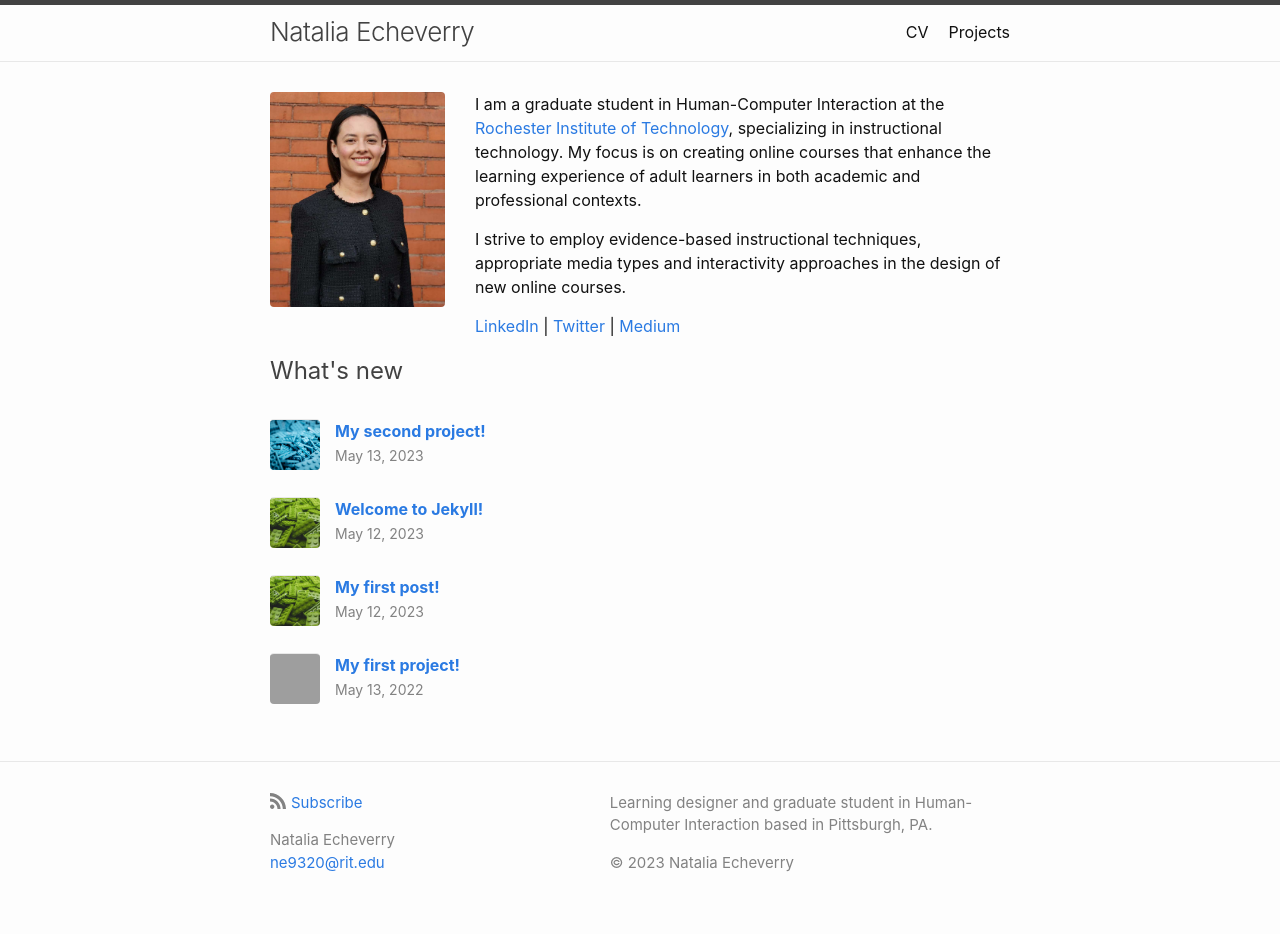
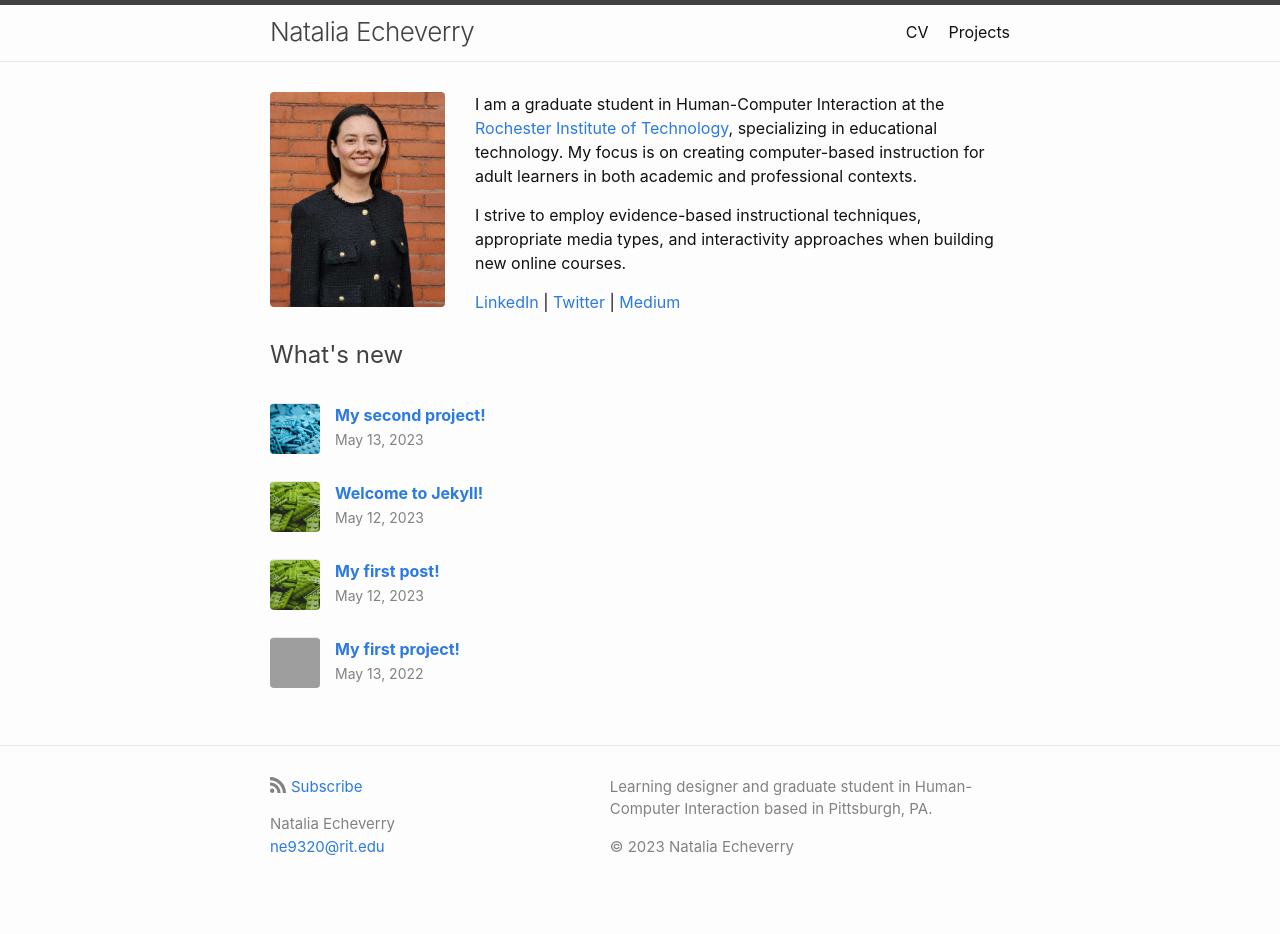
Before and after one commit to verrynatalia/verrynatalia, a Jekyll site: the page built from index.markdown, in a window 1280 px wide. Built offline with Jekyll 4.4.1, drawn with Linux system fonts in a browser that asks for light colours; some web fonts are replaced; grey boxes are pictures that could not be loaded.

Commit message:
Update index.markdown

```diff
--- a/index.markdown
+++ b/index.markdown
@@ -5,9 +5,9 @@
 layout: home
 ---
 
-I am a graduate student in Human-Computer Interaction at the [Rochester Institute of Technology][RIT], specializing in instructional technology. My focus is on creating online courses that enhance the learning experience of adult learners in both academic and professional contexts.
+I am a graduate student in Human-Computer Interaction at the [Rochester Institute of Technology][RIT], specializing in educational technology. My focus is on creating computer-based instruction for adult learners in both academic and professional contexts.
 
-I strive to employ evidence-based instructional techniques, appropriate media types and interactivity approaches in the design of new online courses.
+I strive to employ evidence-based instructional techniques, appropriate media types, and interactivity approaches when building new online courses.
 
 [LinkedIn][linkedin] \| [Twitter][twitter] \| [Medium][medium]
 
```
